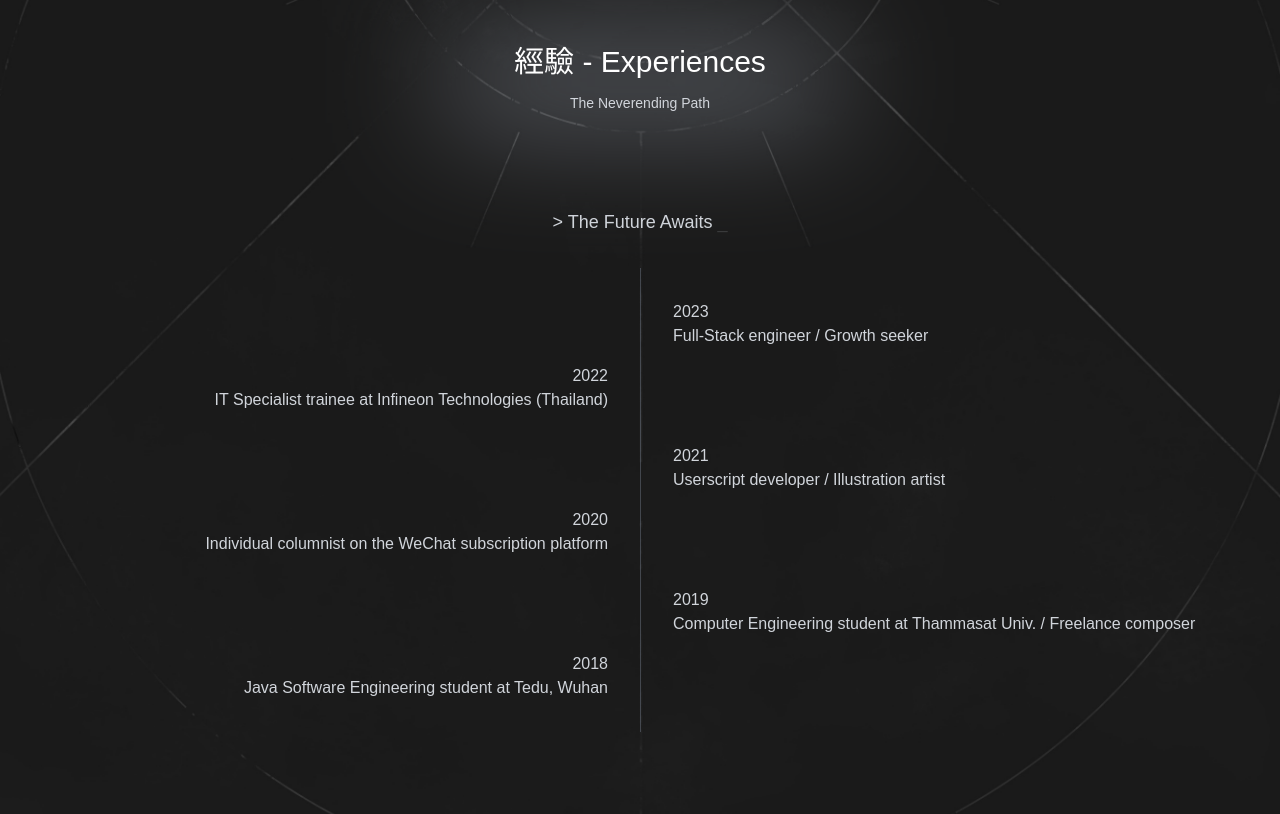
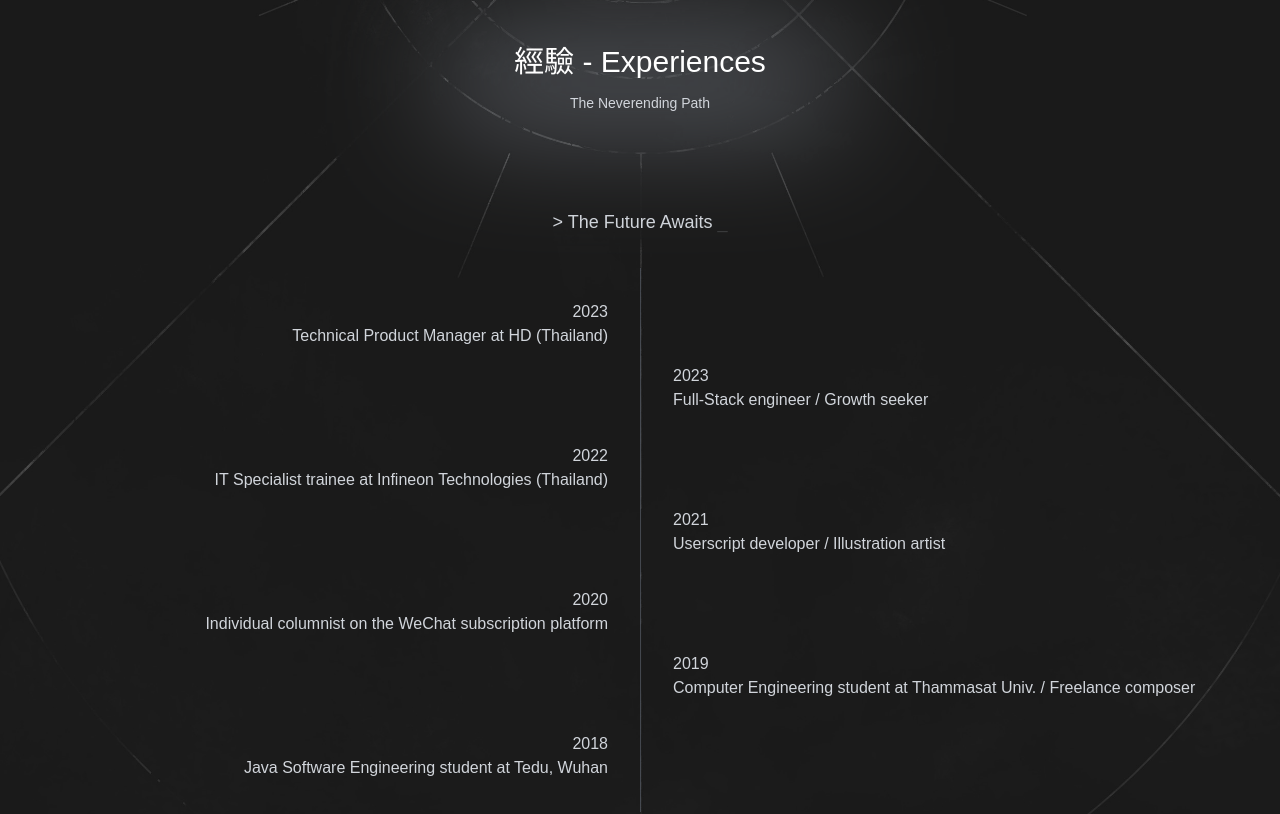
Before and after one commit to CHNSOC/cata-portfolio, a React (Vite) app: page / in a window 1280 px wide. Shown: the part 944-1758 px from the top of the page. Built offline with nearby package versions, Linux system fonts and the light colour scheme.

Commit message:
Update Experiences

```diff
--- a/src/scenes/experiences/index.tsx
+++ b/src/scenes/experiences/index.tsx
@@ -1,72 +1,96 @@
-import { SelectedPage } from "@/shared/types"
-import { motion } from "framer-motion"
-import bgImg from "@/assets/Exp_Background.jpg"
+import { SelectedPage } from "@/shared/types";
+import { motion } from "framer-motion";
+import bgImg from "@/assets/Exp_Background.jpg";
 
 type Props = {
-  setSelectedPage: (value: SelectedPage) => void
-}
+  setSelectedPage: (value: SelectedPage) => void;
+};
 
 function Experiences({ setSelectedPage }: Props) {
-
   return (
-    <section id="experiences" style={{ backgroundImage: `url(${bgImg})` }} className={`min-h-full bg-cover md:bg-center bg-top py-16 flex flex-col min-w-[320px]`}>
-      <motion.div onViewportEnter={() => setSelectedPage(SelectedPage.Experiences)}></motion.div >
+    <section
+      id="experiences"
+      style={{ backgroundImage: `url(${bgImg})` }}
+      className={`flex min-h-full min-w-[320px] flex-col bg-cover bg-top py-16 md:bg-center`}
+    >
+      <motion.div
+        onViewportEnter={() => setSelectedPage(SelectedPage.Experiences)}
+      ></motion.div>
       {/* Header */}
       <motion.div
-        className="flex justify-center items-center h-24 text-center text-2xl md:pt-40 pt-32"
+        className="flex h-24 items-center justify-center pt-32 text-center text-2xl md:pt-40"
         initial="hidden"
         whileInView="visible"
         viewport={{ once: true, amount: 0.5 }}
-
         transition={{ duration: 2.5 }}
         variants={{
-          hidden: { opacity: 0, },
-          visible: { opacity: 1, },
+          hidden: { opacity: 0 },
+          visible: { opacity: 1 },
         }}
       >
         <div className="relative w-96">
           {/* White Glow */}
-          <div className="absolute -inset-0.5 bg-gray-400 blur-[64px] opacity-60 ">
-          </div>
+          <div className="absolute -inset-0.5 bg-gray-400 opacity-60 blur-[64px] "></div>
           <div className="relative text-white md:text-3xl">
             <p>經驗 - Experiences</p>
-            <span className=" text-gray-300 text-sm ">The Neverending Path</span>
-
+            <span className=" text-sm text-gray-300 ">
+              The Neverending Path
+            </span>
           </div>
         </div>
-
       </motion.div>
       {/* Content */}
-      <div className="flex-1 mx-auto my-12 justify-center items-center py-auto">
+      <div className="py-auto mx-auto my-12 flex-1 items-center justify-center">
         <motion.div
-          className=" py-12 flex flex-col justify-center items-center h-auto text-gray-300 md:text-base text-xs"
+          className=" flex h-auto flex-col items-center justify-center py-12 text-xs text-gray-300 md:text-base"
           initial="hidden"
           whileInView="visible"
           viewport={{ once: true, amount: 0.5 }}
           transition={{ duration: 2.5 }}
           variants={{
-            hidden: { opacity: 0, },
-            visible: { opacity: 1, },
+            hidden: { opacity: 0 },
+            visible: { opacity: 1 },
           }}
         >
           {/* Current */}
-          <div className="my-8"><p className="md:text-lg text-sm">{">"} The Future Awaits <motion.div
-          className="inline"
-            initial={{ opacity:1 }}
-            animate={{ opacity:0 }}
-            transition={{ repeat: Infinity, repeatType: 'loop', duration: 2, delay: 1}}>_</motion.div> </p></div>
+          <div className="my-8">
+            <p className="text-sm md:text-lg">
+              {">"} The Future Awaits{" "}
+              <motion.div
+                className="inline"
+                initial={{ opacity: 1 }}
+                animate={{ opacity: 0 }}
+                transition={{
+                  repeat: Infinity,
+                  repeatType: "loop",
+                  duration: 2,
+                  delay: 1,
+                }}
+              >
+                _
+              </motion.div>{" "}
+            </p>
+          </div>
           {/* Panels and Splitter */}
           <div className="grid grid-cols-2 divide-x divide-gray-500 divide-opacity-50">
             {/* Left Panel */}
-            <div className="md:px-8 px-2 py-8 text-right">
-              <div className="first:pt-16 md:space-y-24 space-y-12">
+            <div className="px-2 py-8 text-right md:px-8">
+              <div className="space-y-12  md:space-y-24">
+                <div>
+                  <p>2023</p>
+                  <p>Technical Product Manager at HD (Thailand)</p>
+                </div>
                 <div>
                   <p>2022</p>
-                  <p>IT Specialist trainee at Infineon Technologies (Thailand)</p>
+                  <p>
+                    IT Specialist trainee at Infineon Technologies (Thailand)
+                  </p>
                 </div>
                 <div>
                   <p>2020</p>
-                  <p>Individual columnist on the WeChat subscription platform</p>
+                  <p>
+                    Individual columnist on the WeChat subscription platform
+                  </p>
                 </div>
                 <div>
                   <p>2018</p>
@@ -75,8 +99,8 @@ function Experiences({ setSelectedPage }: Props) {
               </div>
             </div>
             {/* Right Panel */}
-            <div className="md:px-8 px-2 py-8">
-              <div className="md:space-y-24 space-y-12">
+            <div className="px-2 py-8 md:px-8">
+              <div className="space-y-12 first:pt-16 md:space-y-24">
                 <div>
                   <p>2023</p>
                   <p>Full-Stack engineer / Growth seeker</p>
@@ -87,7 +111,10 @@ function Experiences({ setSelectedPage }: Props) {
                 </div>
                 <div>
                   <p>2019</p>
-                  <p>Computer Engineering student at Thammasat Univ. / Freelance composer</p>
+                  <p>
+                    Computer Engineering student at Thammasat Univ. / Freelance
+                    composer
+                  </p>
                 </div>
               </div>
             </div>
@@ -95,7 +122,7 @@ function Experiences({ setSelectedPage }: Props) {
         </motion.div>
       </div>
     </section>
-  )
+  );
 }
 
-export default Experiences
+export default Experiences;
```
